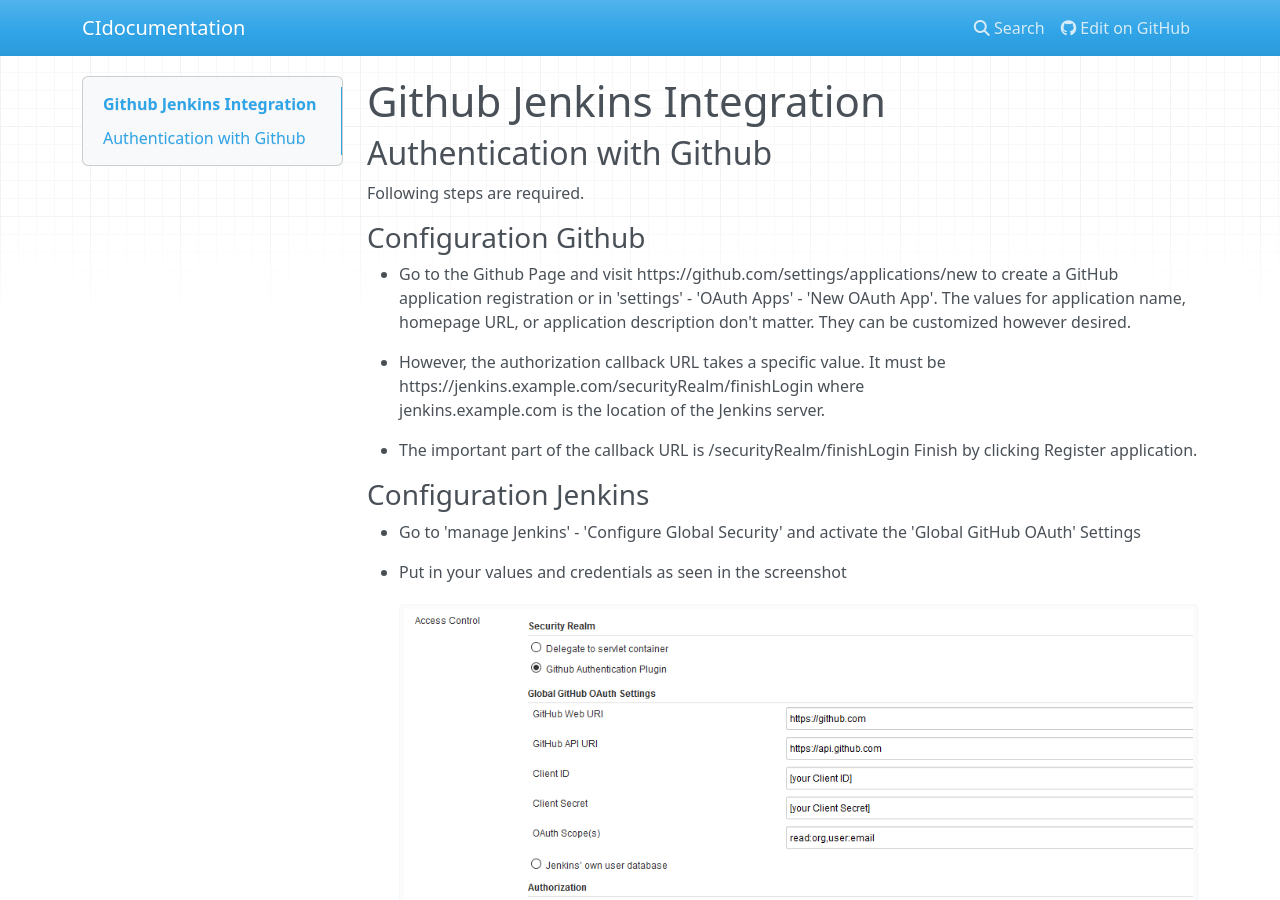
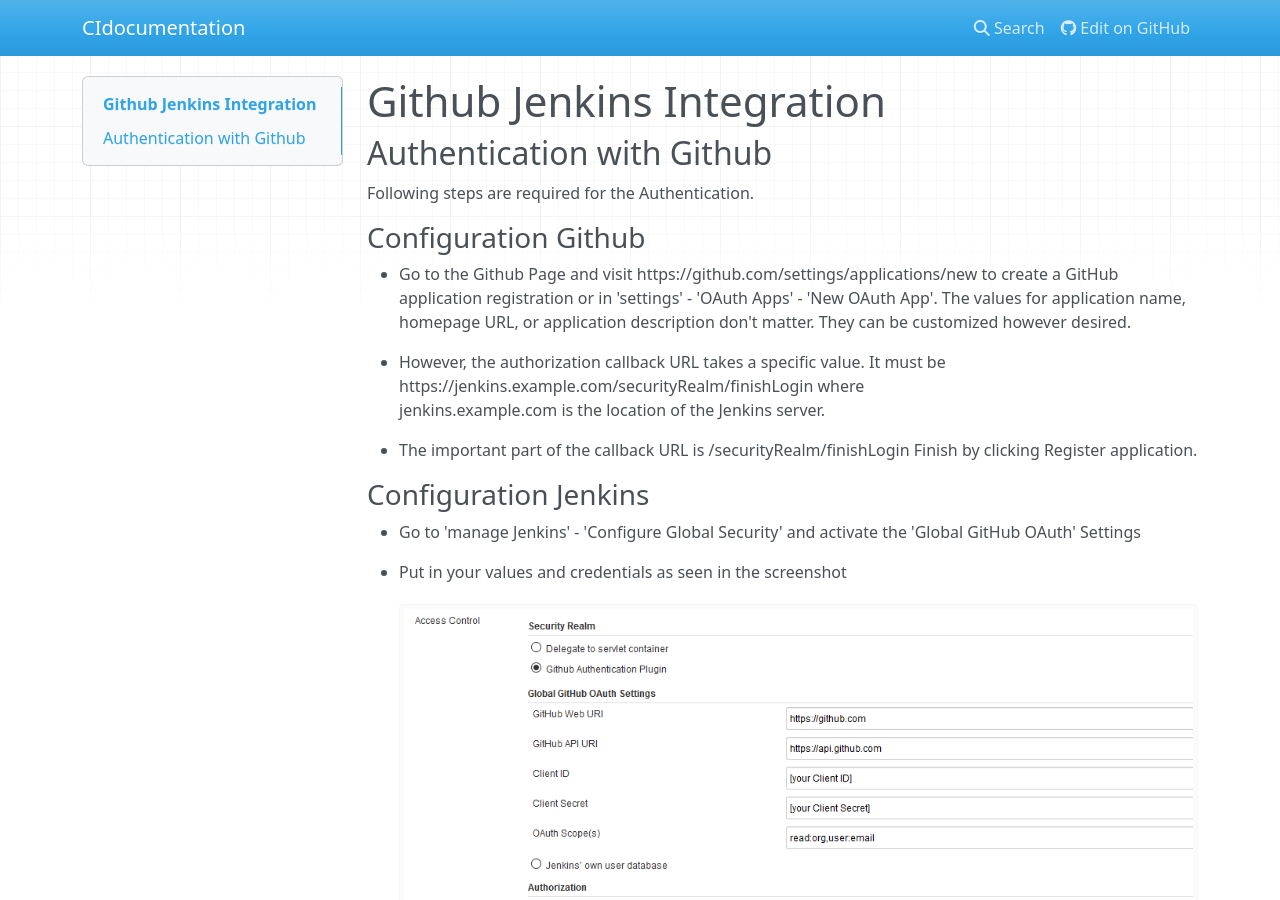
Before and after one commit to PraktikumSoftwareEntwicklung/CIdocumentation, an MkDocs documentation site: the page built from docs/index.md, in a window 1280 px wide and 900 px high. Built offline with MkDocs 1.6.1, drawn with Linux system fonts in a browser that asks for light colours; nearby versions of some CDN libraries.

Commit message:
Update index.md

```diff
--- a/docs/index.md
+++ b/docs/index.md
@@ -3,7 +3,7 @@
 ## Authentication with Github
 
 
-Following steps are required.
+Following steps are required for the Authentication.
 
 ### Configuration Github
 
```
